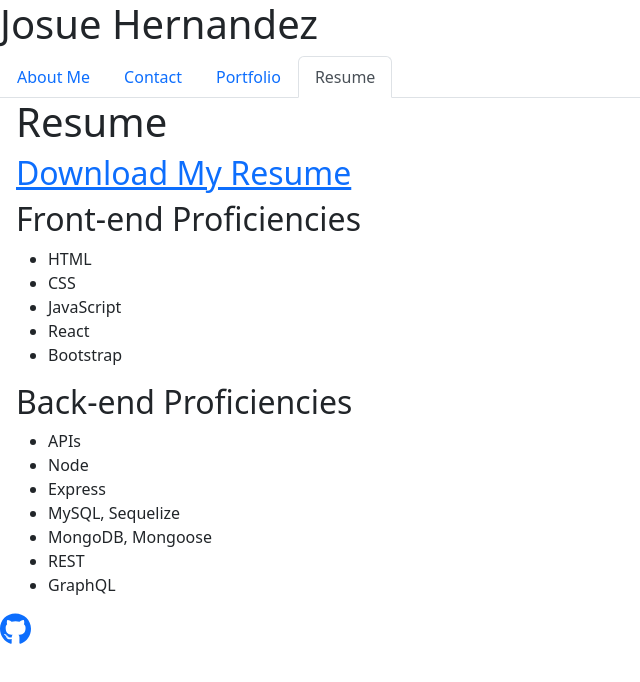
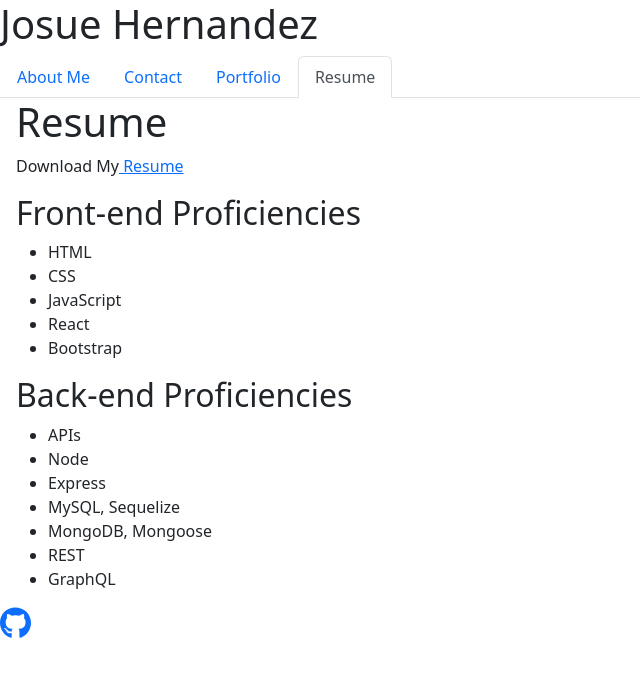
Before and after one commit to JosueHernand/JosueCodeCrafted, a React (Vite) app: page /Resume in a window 1280 px wide. Shown: the top 682 px of the page, without its empty margins (0-640 px from the left). Built offline with nearby package versions, Linux system fonts and the light colour scheme.

Commit message:
Made the resume btn download a pdf file

```diff
--- a/src/pages/Resume.jsx
+++ b/src/pages/Resume.jsx
@@ -1,10 +1,12 @@
+import myResume from '../../assets/pdf/Resume.pdf';
+
 export default function Resume() {
   return (
     <div>
       <h1>Resume</h1>
-      <a href={require ('../../assets/pdf/Resume.pdf')} download='Resune.pdf'>
-        <h2>Download My Resume</h2>
-      </a>
+      <p>Download My
+      <a href={myResume} download='Resume.pdf'> Resume</a>
+      </p>
 
       <h2>Front-end Proficiencies</h2>
       <ul>
```
